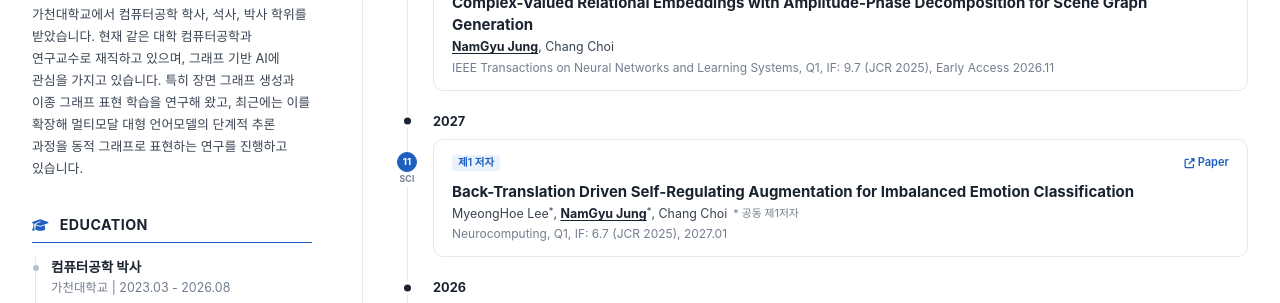
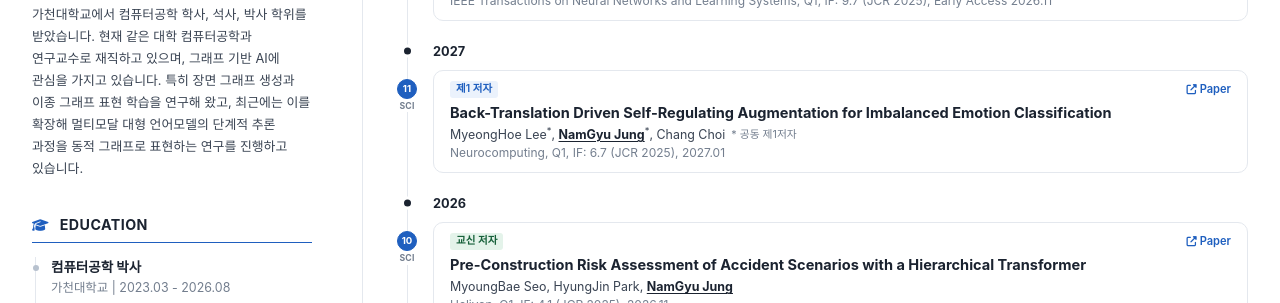
Before and after one commit to Namgyu97/namgyu97.github.io, a plain HTML site: page index.html in a window 1280 px wide. Shown: the part 595-898 px from the top of the page. Drawn offline with nearby package versions, Linux system fonts and the light colour scheme; a web font is replaced by a local one.

Commit message:
Update styles.css

```diff
--- a/styles.css
+++ b/styles.css
@@ -130,9 +130,9 @@ a:focus-visible { outline: 2px solid var(--accent); outline-offset: 2px; border-
 .timeline-year span { font-size: 0.85rem; font-weight: 700; color: var(--ink); }
 .timeline-year::before { content: ""; position: absolute; left: 10.5px; top: 50%; transform: translateY(-50%); width: 7px; height: 7px; background-color: var(--ink); border-radius: 50%; box-shadow: 0 0 0 3px #fff; z-index: 2; }
 
-.timeline-item { position: relative; margin-bottom: 8px; padding-left: 40px; }
+.timeline-item { position: relative; margin-bottom: 6px; padding-left: 40px; }
 .timeline-item:last-child { margin-bottom: 0; }
-.timeline-item .marker-wrap { position: absolute; left: 0; top: 13px; width: 28px; text-align: center; z-index: 2; background: #fff; padding-bottom: 2px; }
+.timeline-item .marker-wrap { position: absolute; left: 0; top: 9px; width: 28px; text-align: center; z-index: 2; background: #fff; padding-bottom: 2px; }
 .timeline-item .marker { width: 20px; height: 20px; margin: 0 auto; border-radius: 50%; background: var(--accent); border: 1.5px solid var(--accent); display: block; text-align: center; line-height: 17px; color: #fff; font-size: 0.64rem; font-weight: 700; box-sizing: border-box; }
 .timeline-item .marker-type { margin-top: 3px; font-size: 0.58rem; font-weight: 700; letter-spacing: 0.02em; line-height: 1; color: var(--muted); white-space: nowrap; }
 .timeline-item[data-pubtype="conf"] .marker { background: #fff; color: var(--accent); }
@@ -330,7 +330,7 @@ footer { text-align: center; padding: 10px 5px; font-size: 0.7rem; color: var(--
   background: #ffffff;
   border: 1px solid var(--line);
   border-radius: 10px;
-  padding: 14px 18px 13px;
+  padding: 10px 16px;
 }
 .timeline-item .pub-meta { display: contents; }
 
@@ -344,13 +344,13 @@ footer { text-align: center; padding: 10px 5px; font-size: 0.7rem; color: var(--
 .timeline-item .pub-meta:has(.btn-code) .btn-url:not(.btn-code) { margin-left: 10px; }
 
 /* 2행: 제목 / 3행: 저자 / 4행: 게재 정보 */
-.timeline-item .pub-title { order: 4; flex-basis: 100%; margin: 9px 0 3px !important; font-size: 1rem; }
+.timeline-item .pub-title { order: 4; flex-basis: 100%; margin: 5px 0 2px !important; font-size: 0.97rem; }
 .timeline-item .pub-authors { order: 5; font-size: 0.83rem; }
 .timeline-item .pub-note { order: 6; }
-.timeline-item .pub-journal { order: 7; flex-basis: 100%; margin-top: 2px !important; font-size: 0.8rem; }
+.timeline-item .pub-journal { order: 7; flex-basis: 100%; margin-top: 0 !important; font-size: 0.8rem; }
 
 @media (max-width: 576px) {
-  .timeline-item .timeline-content { padding: 12px 14px; }
+  .timeline-item .timeline-content { padding: 9px 13px; }
 }
 @media print {
   .timeline-item .timeline-content { border-color: #e4e8ee; padding: 5px 12px !important; line-height: 1.35; }
```
